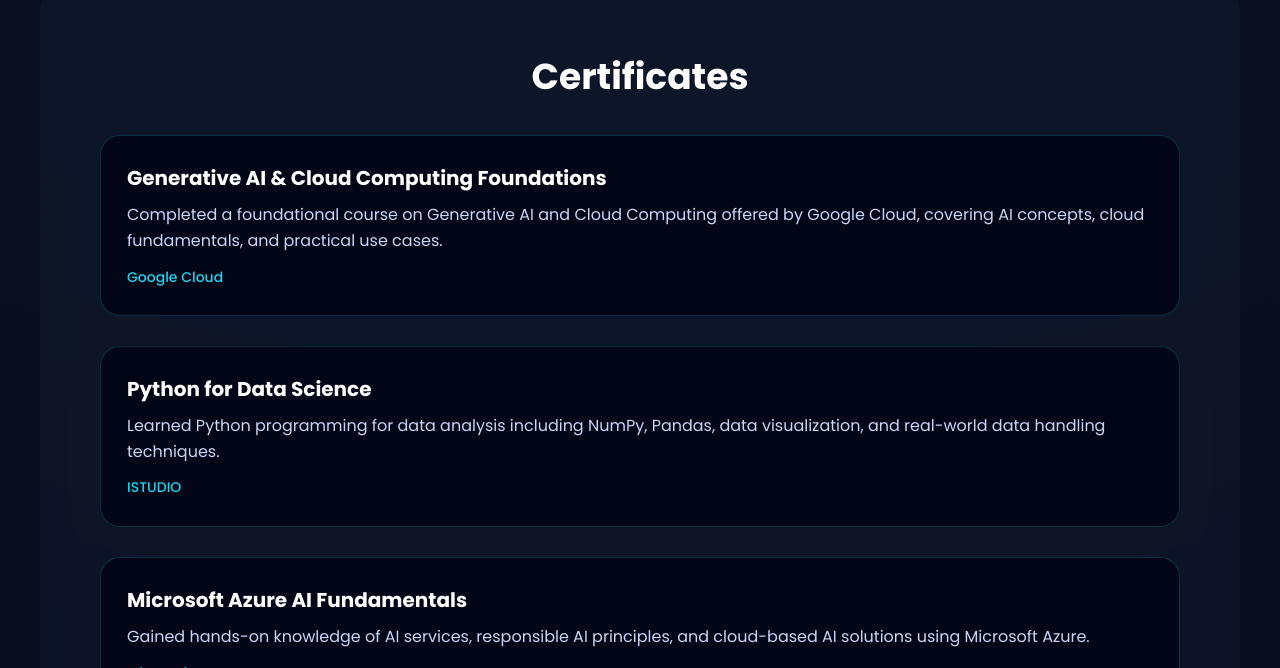
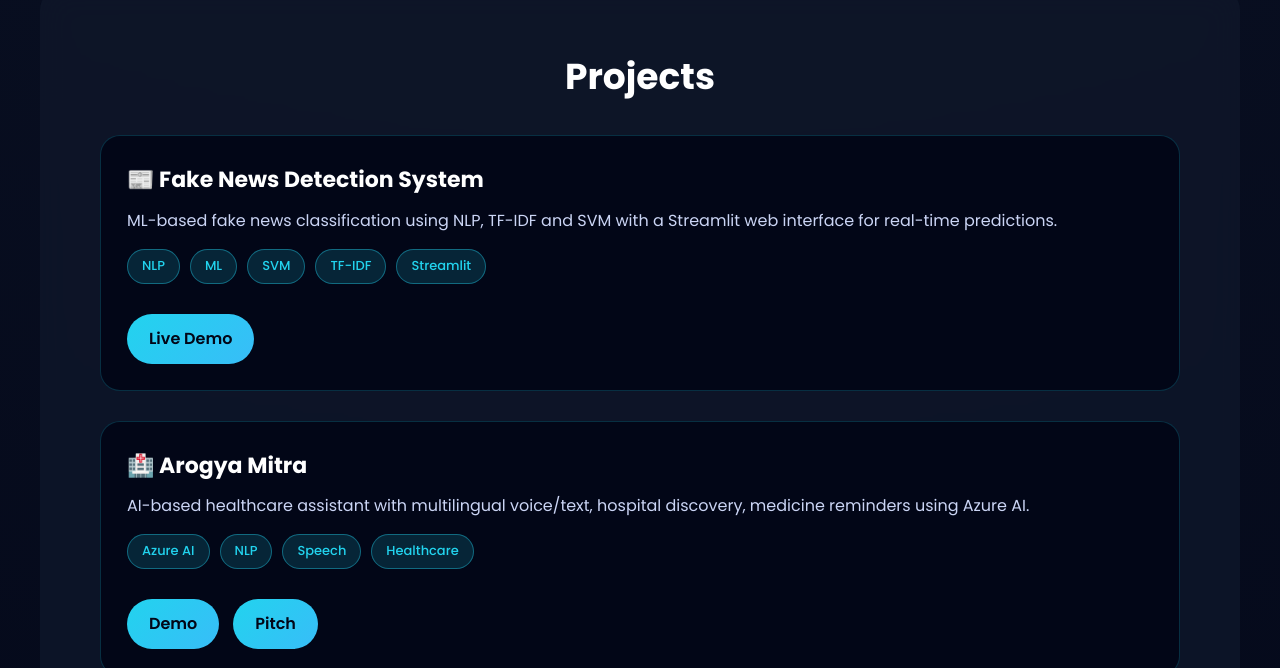
Before and after one commit to Harsha334-cyber/MY-PORTFOLIO, a React (Vite) app: page / in a window 1280 px wide. Shown: the part 1632-2300 px from the top of the page. Built offline with nearby package versions, Linux system fonts and the light colour scheme.

Commit message:
some changes

```diff
--- a/src/App.jsx
+++ b/src/App.jsx
@@ -5,7 +5,7 @@ import Skills from "./components/Skills";
 import Projects from "./components/Projects";
 import Contact from "./components/Contact";
 import Footer from "./components/Footer";
-import Certificates from "./components/certificates";
+import certificates from "./components/certificates";
 
 
 function App() {
@@ -15,7 +15,7 @@ function App() {
       <Hero />
       <About />
       <Skills />
-      <Certificates />
+      <certificates />
       <Projects />
       <Contact />
       <Footer />
--- a/src/components/certificates.jsx
+++ b/src/components/certificates.jsx
@@ -1,6 +1,6 @@
 import { motion } from "framer-motion";
 
-export default function Certificates() {
+export default function certificates() {
   return (
     <motion.section
       id="certificates"
```
